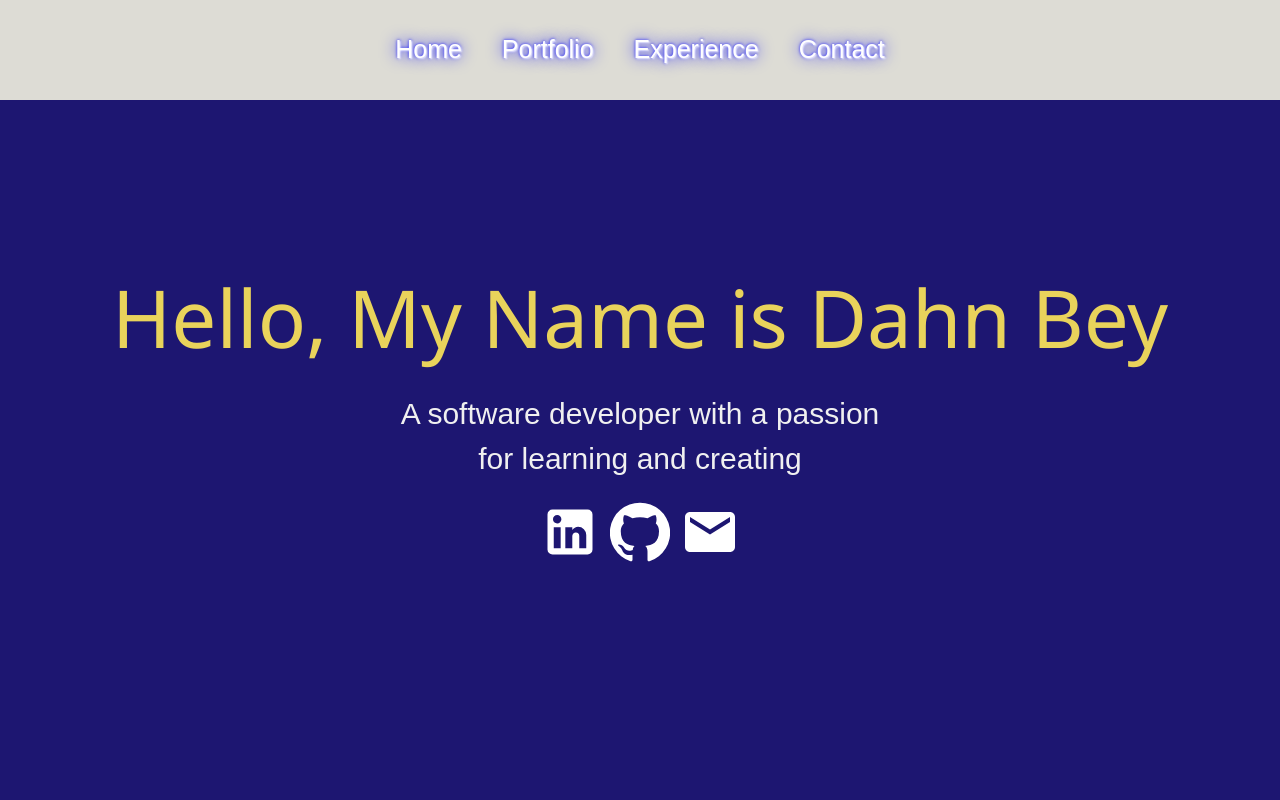
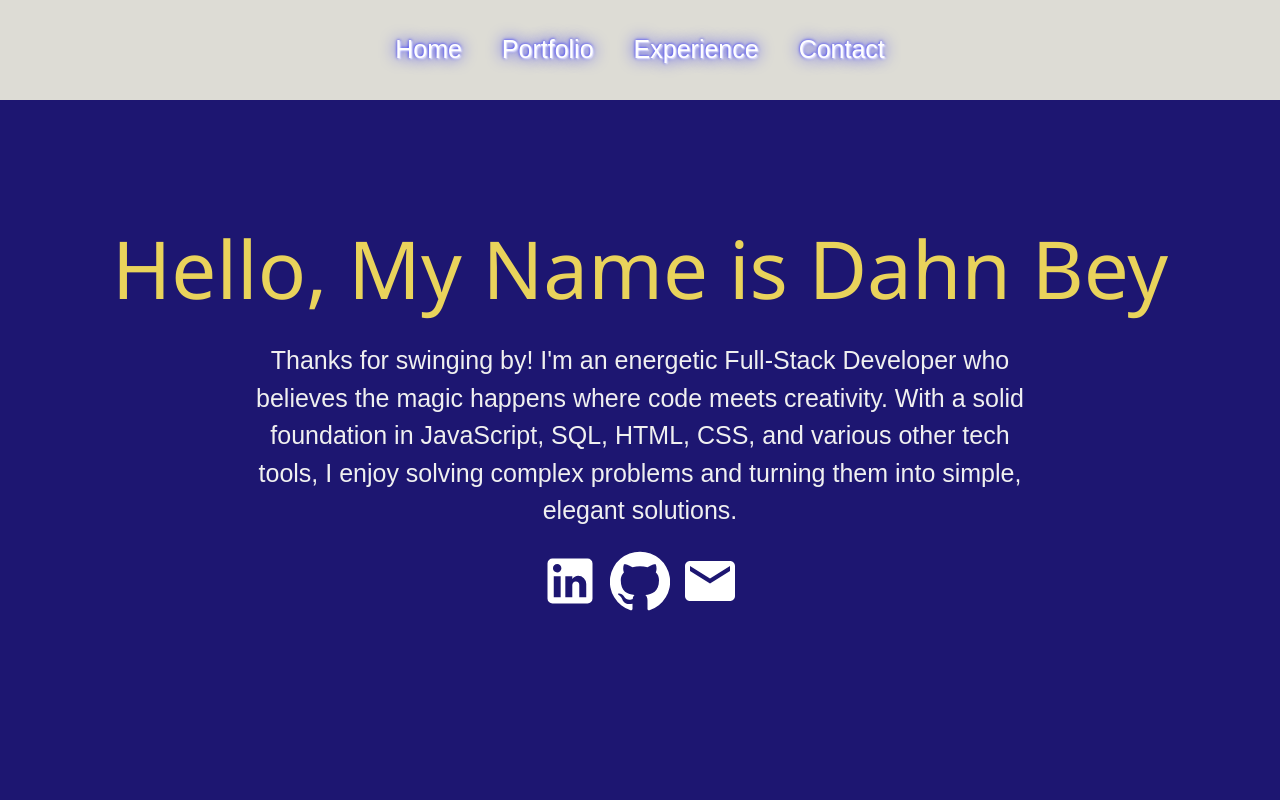
Before and after one commit to dbey21/React-Portfolio1, a React (Create React App) app: page / in a window 1280 px wide. Shown: the top 800 px of the page. Built offline with nearby package versions, Linux system fonts and the light colour scheme.

Commit message:
Updated home page

```diff
--- a/src/pages/Home.js
+++ b/src/pages/Home.js
@@ -10,7 +10,7 @@ function Home() {
   <div className='home'>
     <div className='about'>
       <h2>Hello, My Name is Dahn Bey</h2>
-      <div className='prompt'><p>A software developer with a passion for learning and creating
+      <div className='prompt'><p>Thanks for swinging by! I'm an energetic Full-Stack Developer who believes the magic happens where code meets creativity. With a solid foundation in JavaScript, SQL, HTML, CSS, and various other tech tools, I enjoy solving complex problems and turning them into simple, elegant solutions.
         </p>
         <LinkedInIcon />
         <GithubIcon />
--- /dev/null
+++ b/src/styles/ContactForm.css
@@ -0,0 +1,3 @@
+.background{
+    color:rgb(29, 22, 113); ;
+}
--- a/src/styles/Home.css
+++ b/src/styles/Home.css
@@ -27,8 +27,8 @@
 }
 
 .about .prompt {
-  width: 40%;
-  font-size: 30px;
+  width: 60%;
+  font-size: 25px;
   margin: 5%;
 }
 .prompt svg {
```
